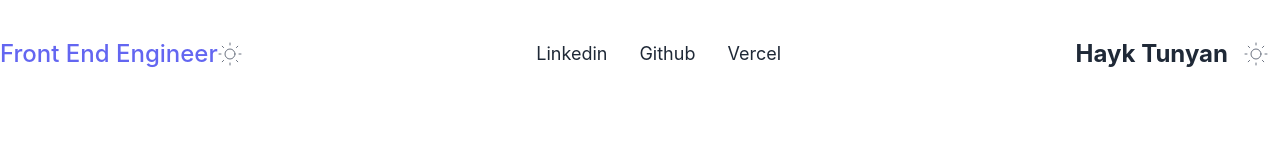
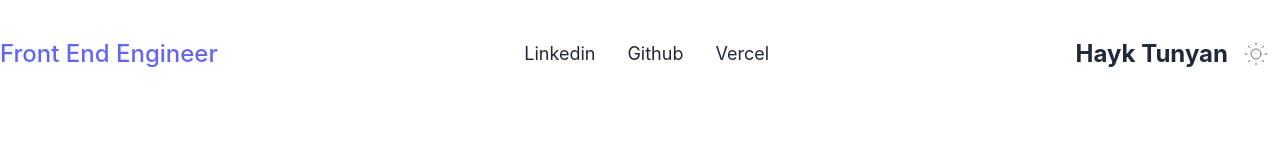
Before and after one commit to HaykTunyan/CV-Portfolio, a Next.js app: page / in a window 1280 px wide. Shown: the top 145 px of the page. Built offline with nearby package versions, Linux system fonts and the light colour scheme.

Commit message:
delete therm button on header

```diff
--- a/components/navbar.js
+++ b/components/navbar.js
@@ -51,7 +51,7 @@ const Navbar = () => {
                   </svg>
 
                 </Disclosure.Button>
-                <ThemeChanger />
+                {/* <ThemeChanger /> */}
 
                 <Disclosure.Panel className="flex flex-wrap w-full my-5 lg:hidden">
                   <>
@@ -70,6 +70,9 @@ const Navbar = () => {
                       className="inline-block px-4 py-2 text-lg font-normal text-gray-800 no-underline rounded-md dark:text-gray-200 hover:text-indigo-500 focus:text-indigo-500 focus:bg-indigo-100 focus:outline-none dark:focus:bg-gray-800">
                       Vercel
                     </Link>
+
+                    <ThemeChanger />
+
                   </>
 
                 </Disclosure.Panel>
```
